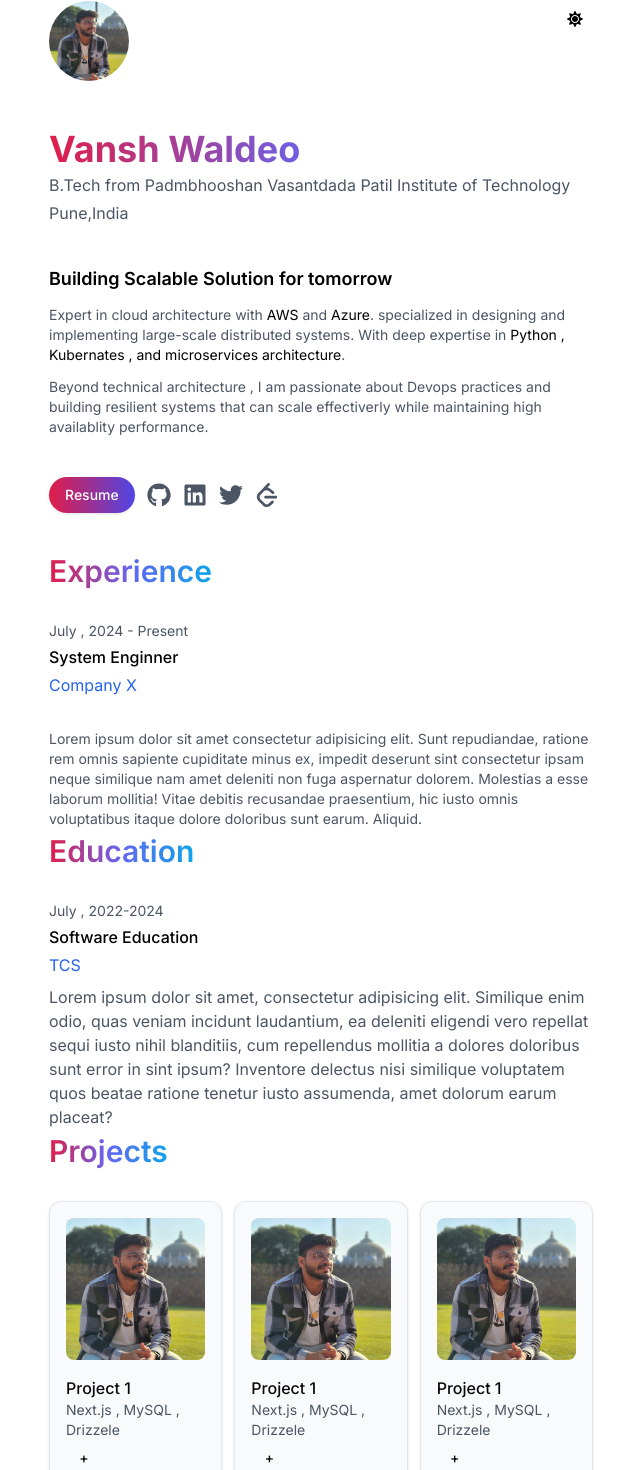
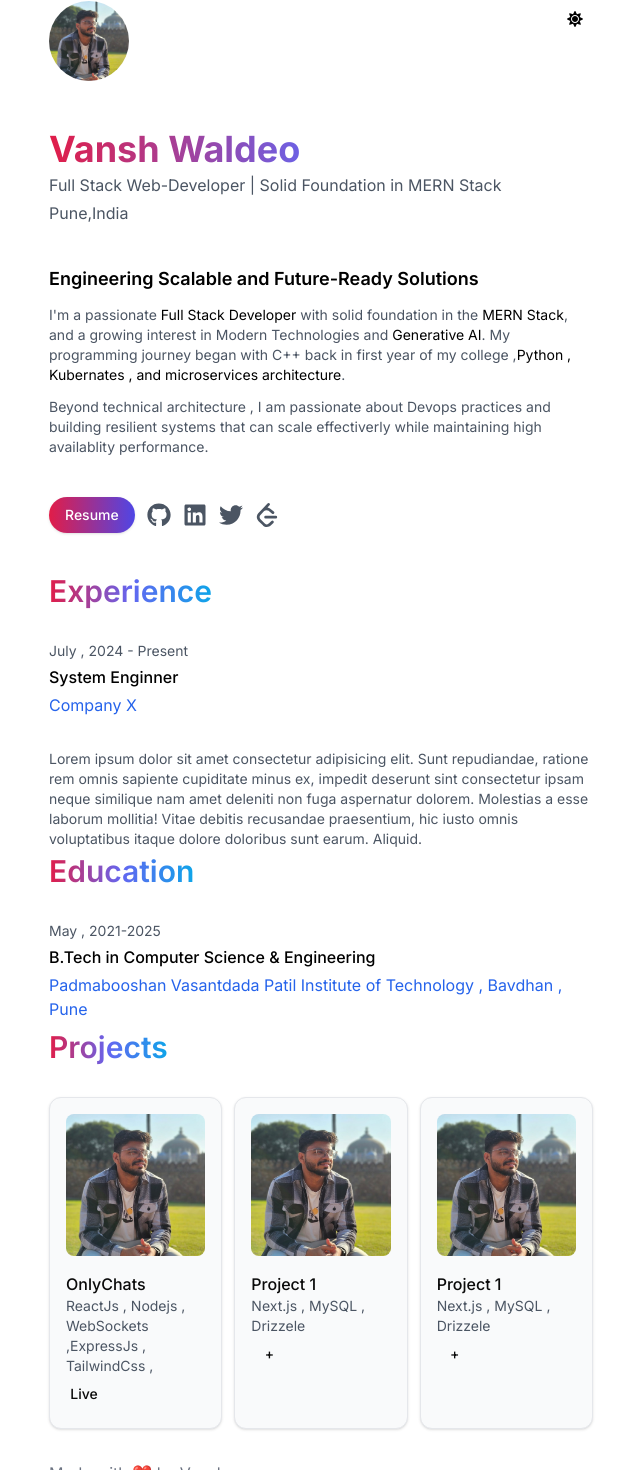
Before and after one commit to VanshKing30/port, a Next.js app: page / in a window 1280 px wide. Shown: the part 79-1549 px from the top of the page, without its empty margins (319-959 px from the left). Built offline with nearby package versions, Linux system fonts and the light colour scheme.

Commit message:
Updated values

```diff
--- a/app/page.tsx
+++ b/app/page.tsx
@@ -43,7 +43,7 @@ export default function Home() {
 
             <h1 className="text-4xl font-bold bg-gradient-to-r from-rose-600 via-indigo-500 to-sky-500 bg-clip-text text-transparent">Vansh  Waldeo</h1>
 
-            <p className="text-gray-600 dark:text-gray-400">B.Tech from Padmbhooshan Vasantdada Patil Institute of Technology</p>
+            <p className="text-gray-600 dark:text-gray-400">Full Stack Web-Developer | Solid Foundation in MERN Stack</p>
             <p className="text-gray-600 dark:text-gray-400">Pune,India</p>
           </motion.div>
 
@@ -52,11 +52,11 @@ export default function Home() {
           animate={{opacity : 1 , x : 0}}
           transition={{duration : 0.8}}
           className="space-y-3">
-            <h2 className="text-lg font-semibold">Building Scalable Solution for tomorrow</h2>
+            <h2 className="text-lg font-semibold">Engineering Scalable and Future-Ready Solutions</h2>
             <p className="text-gray-600 text-sm dark:text-gray-400 max-w-2xl">
-              Expert in cloud architecture with{" "}
-              <span className="text-black dark:text-white">AWS</span> and {" "}
-              <span className="text-black dark:text-white">Azure</span>. specialized in designing and implementing large-scale distributed systems. With deep expertise in {" "}
+              I'm a passionate{" "}
+              <span className="text-black dark:text-white">Full Stack Developer</span> with solid foundation in the {" "} <span className="text-black dark:text-white">MERN Stack</span>
+              , and a growing interest in Modern Technologies and {" "} <span className="text-black dark:text-white">Generative AI</span>. My programming journey began with C++ back in first year of my college ,
               <span className="text-black dark:text-white">
                 Python , Kubernates , and microservices architecture
               </span>
@@ -130,12 +130,12 @@ export default function Home() {
               <div className="space-y-2">
                 <div className="flex items-center justify-between">
                   <div className="space-y-1">
-                    <p className="text-sm text-gray-600 dark:text-gray-400">July , 2022-2024</p>
-                    <p className="font-medium">Software Education</p>
-                    <p className="text-blue-600 dark:text-gray-400">TCS</p>
+                    <p className="text-sm text-gray-600 dark:text-gray-400">May , 2021-2025</p>
+                    <p className="font-medium">B.Tech in Computer Science & Engineering</p>
+                    <p className="text-blue-600 dark:text-gray-400">Padmabooshan Vasantdada Patil Institute of Technology , Bavdhan , Pune </p>
                   </div>
                 </div>
-                <p className="text-gray-600 dark:text-gray-400">Lorem ipsum dolor sit amet, consectetur adipisicing elit. Similique enim odio, quas veniam incidunt laudantium, ea deleniti eligendi vero repellat sequi iusto nihil blanditiis, cum repellendus mollitia a dolores doloribus sunt error in sint ipsum? Inventore delectus nisi similique voluptatem quos beatae ratione tenetur iusto assumenda, amet dolorum earum placeat?</p>
+                <p className="text-gray-600 dark:text-gray-400"></p>
               </div>
           </motion.section>
 
@@ -154,10 +154,10 @@ export default function Home() {
                     <Image src={pp} alt="project 1" className="rounded-lg mb-4"/>
                       <div className="flex-items-center justify-between">
                         <div>
-                          <h3 className="font-medium">Project 1</h3>
-                          <p className="text-sm text-gray-600 dark:text-gray-400">Next.js , MySQL , Drizzele</p>
+                          <h3 className="font-medium">OnlyChats</h3>
+                          <p className="text-sm text-gray-600 dark:text-gray-400">ReactJs , Nodejs , WebSockets ,ExpressJs ,  TailwindCss ,</p>
                         </div>
-                        <Button variant="ghost" size="icon">+</Button>
+                        <Button variant="ghost" size="icon">Live</Button>
                       </div>
 
                   </CardContent>
```
